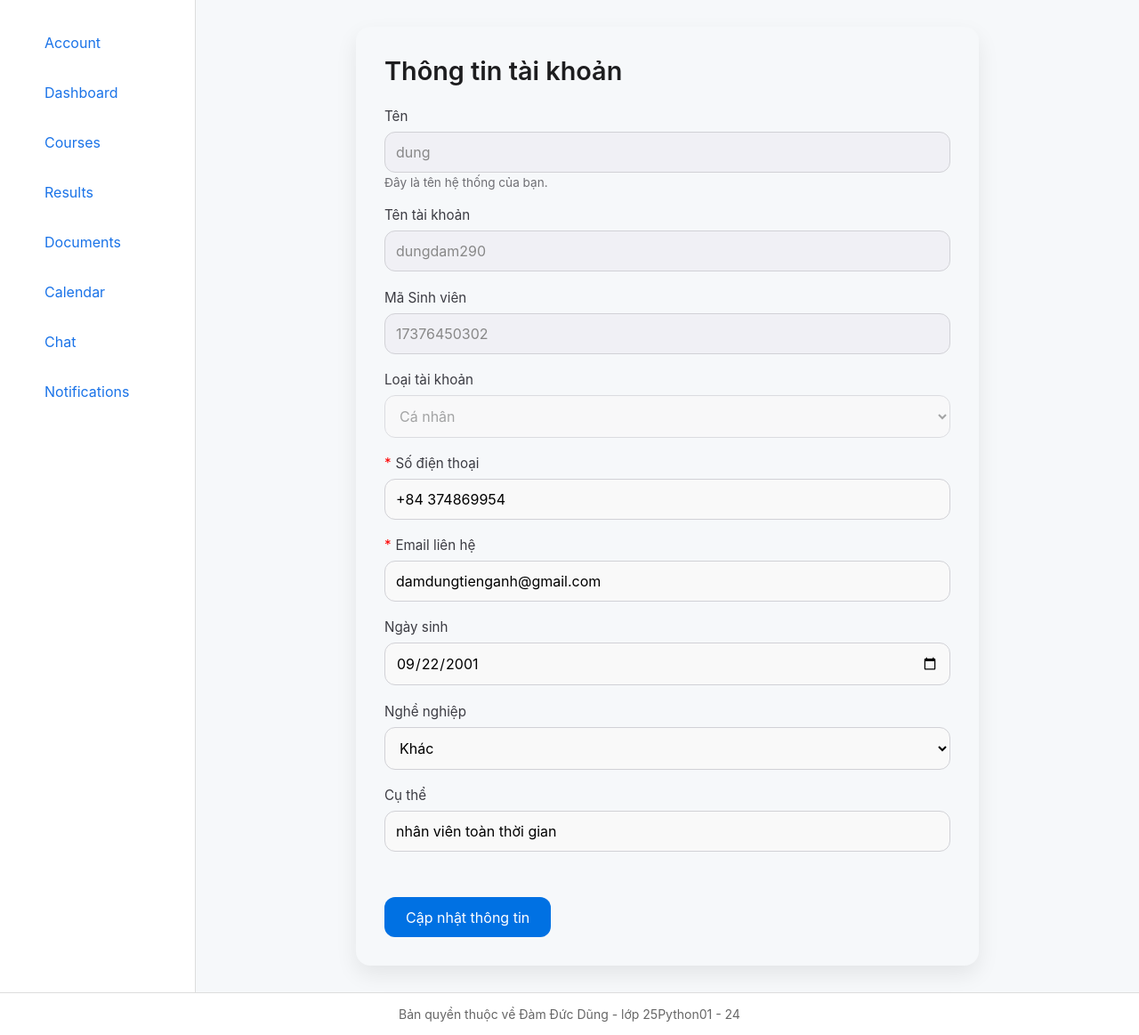
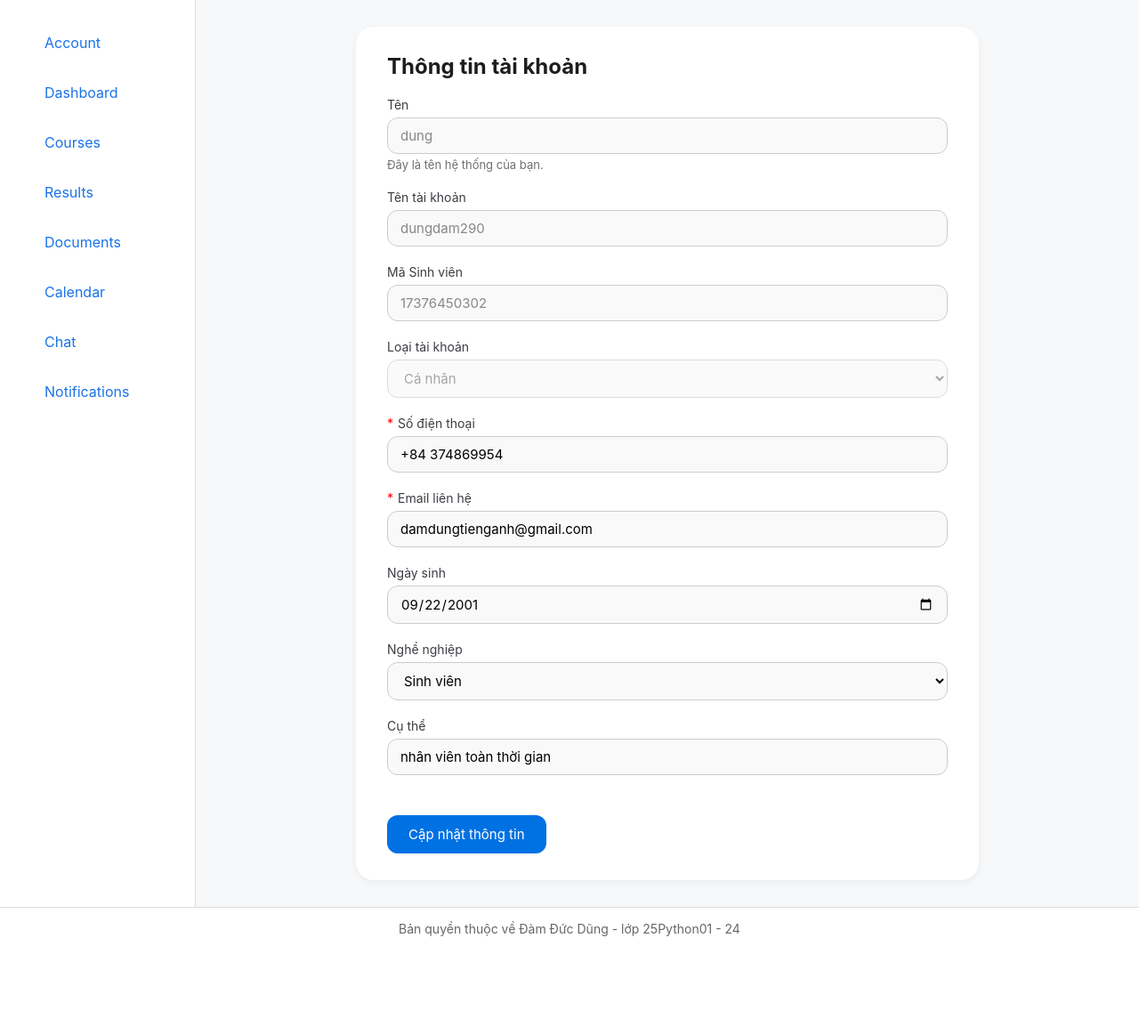
Before and after one commit to damdung-dev/Personalized-Education-System, a Django app: template home/templates/home/account.html in a window 1280 px wide. Shown: the part 47-1210 px from the top of the page at 89% size. After the commit the page ends 1099 px from the top, so only its background shows below. Run offline with Django 5.2, Linux system fonts and the light colour scheme; the template is opened without the code that fills it, so the values that code supplies are empty.

Commit message:
education_system version3

```diff
--- a/home/templates/base.html
+++ b/home/templates/base.html
@@ -13,7 +13,7 @@
     }
 
     html, body {
-      height: 100%;
+      height: 100vh;
     }
 
     body {
@@ -35,7 +35,7 @@
       background: white;
       padding: 8px 16px;
       border-bottom: 1px solid #ddd;
-      height: 56px;
+      height: 60px;
     }
 
     .nav-links a {
@@ -194,7 +194,10 @@
     .footer-links a:hover {
       text-decoration: underline;
     }
+
+
   </style>
+{% block style %}{% endblock %}
 </head>
 <body>
   <header class="topbar">
--- a/home/templates/home/account.html
+++ b/home/templates/home/account.html
@@ -5,74 +5,72 @@
 <style>
   .profile-container {
     max-width: 700px;
+    width: 100%;
     background: white;
-    border-radius: 16px;
-    box-shadow: 0 10px 25px rgba(0, 0, 0, 0.08);
-    padding: 32px;
-    font-family: -apple-system, BlinkMacSystemFont, "Segoe UI", Roboto, Helvetica, Arial, sans-serif;
-    background-color: #f6f8fa;
-    margin: 0px auto 0 auto; /* Thêm margin-top: 32px để tránh bị dính topbar */
+    border-radius: 20px;
+    box-shadow: 0 3px 8px rgba(0, 0, 0, 0.05);
+    padding: 30px 35px;
+    margin: auto;
   }
 
-
   .profile-container h2 {
-    font-size: 28.8px;
-    font-weight: 600;
-    margin-bottom: 24px;
+    font-size: 24px;
+    font-weight: bold;
+    margin-bottom: 20px;
     color: #1d1d1f;
   }
 
-  .profile-container .form-group {
-    margin-bottom: 19.2px;
+  .form-group {
+    margin-bottom: 20px;
   }
 
-  .profile-container label {
+  .form-group label {
     display: block;
-    margin-bottom: 8px;
-    font-size: 15.2px;
+    margin-bottom: 6px;
+    font-size: 14px;
     color: #3c3c43;
   }
 
-  .profile-container input[type="text"],
-  .profile-container input[type="email"],
-  .profile-container input[type="date"],
-  .profile-container select {
+  .form-group input[type="text"],
+  .form-group input[type="email"],
+  .form-group input[type="date"],
+  .form-group select {
     width: 100%;
-    padding: 12px;
-    border: 1px solid #d1d1d6;
+    padding: 10px 14px;
+    border: 1px solid #ccc;
     border-radius: 12px;
-    font-size: 16px;
+    font-size: 15px;
     background-color: #f9f9f9;
   }
 
-  .profile-container input:disabled {
+  input:disabled {
     background-color: #f0f0f5;
     color: #888;
   }
 
-  .profile-container .sub-note {
-    font-size: 13.6px;
+  .sub-note {
+    font-size: 13px;
     color: #6e6e73;
-    margin-top: 3.2px;
+    margin-top: 4px;
   }
 
-  .profile-container .required {
+  .required {
     color: red;
-    margin-right: 4.8px;
+    margin-right: 5px;
   }
 
-  .profile-container .submit-btn {
-    margin-top: 32px;
+  .submit-btn {
+    margin-top: 25px;
     background-color: #0071e3;
     color: #fff;
-    padding: 12.8px 24px;
-    font-size: 16px;
+    padding: 12px 24px;
+    font-size: 15px;
     border: none;
     border-radius: 12px;
     cursor: pointer;
   }
 
-  .profile-container .submit-btn:hover {
+  .submit-btn:hover {
     background-color: #005bb5;
   }
 </style>
@@ -108,31 +106,31 @@
 
     <div class="form-group">
       <label for="phone"><span class="required">*</span>Số điện thoại</label>
-      <input type="text" id="phone" value="+84 374869954">
+      <input type="text" id="phone" name="phone" value="+84 374869954" required>
     </div>
 
     <div class="form-group">
       <label for="email"><span class="required">*</span>Email liên hệ</label>
-      <input type="email" id="email" value="damdungtienganh@gmail.com">
+      <input type="email" id="email" name="email" value="damdungtienganh@gmail.com" required>
     </div>
 
     <div class="form-group">
       <label for="dob">Ngày sinh</label>
-      <input type="date" id="dob" value="2001-09-22">
+      <input type="date" id="dob" name="dob" value="2001-09-22">
     </div>
 
     <div class="form-group">
       <label for="career">Nghề nghiệp</label>
-      <select id="career">
-        <option>Sinh viên</option>
-        <option>Giáo viên</option>
-        <option selected>Khác</option>
+      <select id="career" name="career">
+        <option {% if career == 'Sinh viên' %}selected{% endif %}>Sinh viên</option>
+        <option {% if career == 'Giáo viên' %}selected{% endif %}>Giáo viên</option>
+        <option {% if career == 'Khác' %}selected{% endif %}>Khác</option>
       </select>
     </div>
 
     <div class="form-group">
       <label for="other">Cụ thể</label>
-      <input type="text" id="other" value="nhân viên toàn thời gian">
+      <input type="text" id="other" name="other" value="nhân viên toàn thời gian">
     </div>
 
     <button type="submit" class="submit-btn">Cập nhật thông tin</button>
```
Also changed, not shown: home/templates/home/calendar.html (+10 -9 lines), home/templates/home/chat.html (+7 -9 lines), home/templates/home/courses.html (+11 -9 lines), home/templates/home/documents.html (+11 -10 lines), home/templates/home/home.html (+20 -33 lines), home/templates/home/notification.html (+9 -9 lines), home/templates/home/results.html (+26 -0 lines).
